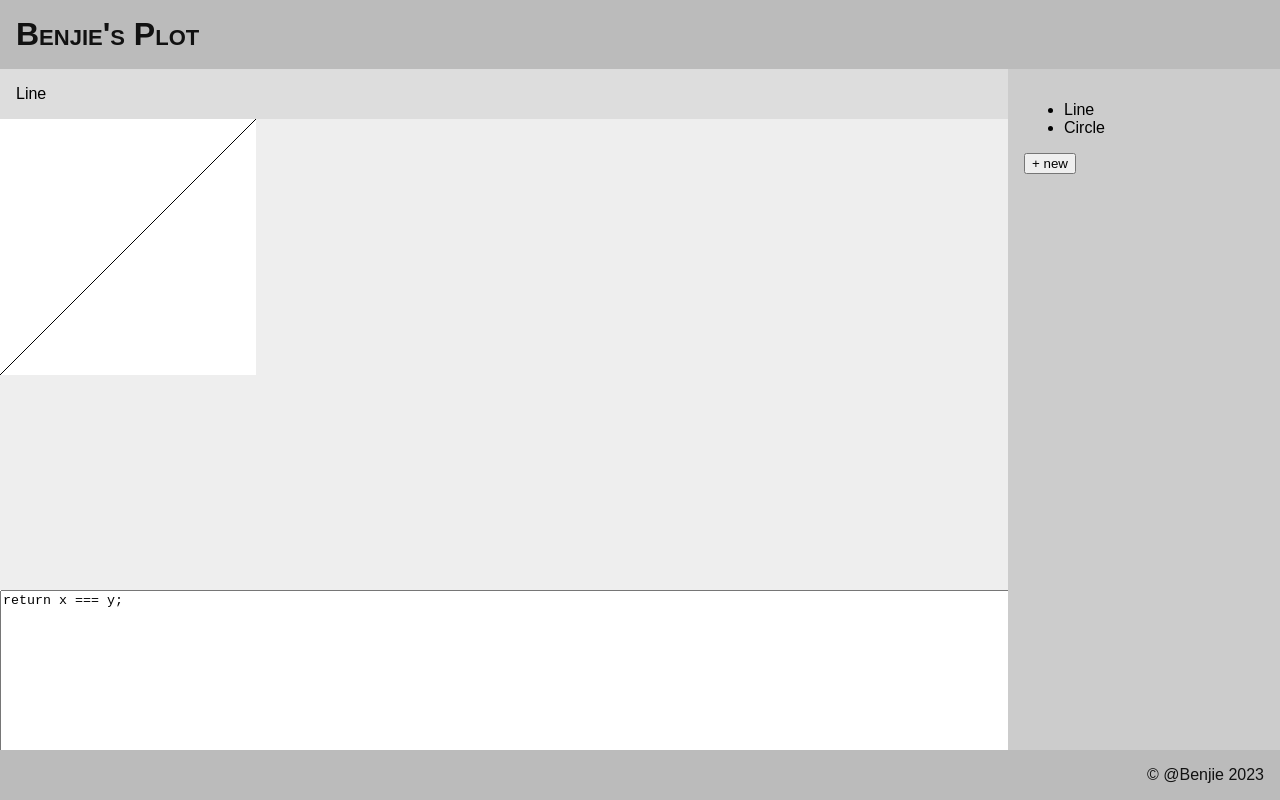
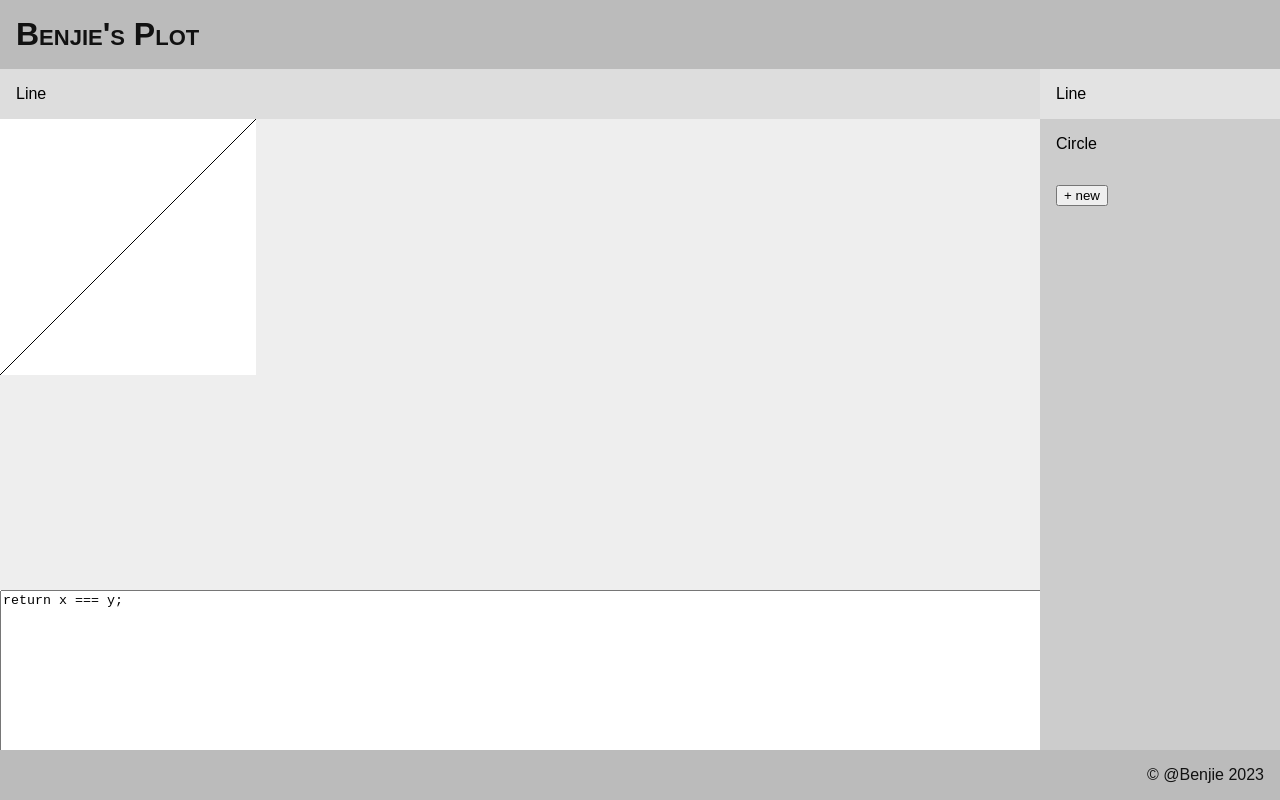
Before and after one commit to benjie/plot, a website: page index.html in a window 1280 px wide. Drawn offline with Linux system fonts and the light colour scheme.

Commit message:
Minor styling

```diff
--- a/script.js
+++ b/script.js
@@ -6,6 +6,7 @@ const canvasEl = document.getElementById("canvas");
 const codeEl = document.getElementById("code");
 const nameEl = document.getElementById("name");
 const errorTextEl = document.getElementById("errorText");
+const lis = [];
 
 let sketches;
 try {
@@ -40,6 +41,7 @@ for (let i = 0; i < sketches.length; i++) {
   li.innerText = sketch.name;
   li.onclick = () => loadSketch(i);
   sketchesEl.appendChild(li);
+  lis.push(li);
 }
 
 let currentSketchIndex = null;
@@ -113,9 +115,16 @@ function draw() {
 
 function loadSketch(sketchId) {
   save();
+  if (currentSketchIndex >= 0) {
+    const currentLi = lis[currentSketchIndex];
+    if (currentLi) {
+      currentLi.className = "";
+    }
+  }
   currentSketch = sketches[sketchId];
   if (currentSketch) {
     currentSketchIndex = sketchId;
+    lis[currentSketchIndex].className = "active";
     canvasEl.width = currentSketch.size;
     canvasEl.height = currentSketch.size;
     nameEl.innerText = currentSketch.name;
@@ -161,5 +170,6 @@ document.getElementById("new").addEventListener("click", () => {
   li.innerText = newSketch.name;
   li.onclick = () => loadSketch(index);
   sketchesEl.appendChild(li);
+  lis.push(li);
   loadSketch(index);
 });
--- a/styles.css
+++ b/styles.css
@@ -43,13 +43,20 @@ footer {
   padding: 1rem;
 }
 .sketchesContainer {
-  padding: 1rem;
   flex: 0 1 15rem;
   background-color: #ccc;
 }
-.sketchesContainer h1 {
-  padding-top: 0;
-  margin-top: 0;
+.sketchesContainer button {
+  margin: 1rem;
+}
+.sketchesContainer ul {
+  list-style: none;
+  margin: 0;
+  padding: 0;
+}
+.sketchesContainer li {
+  margin: 0;
+  padding: 1rem;
 }
 .left {
   flex: 1 0 0;
@@ -72,3 +79,6 @@ footer {
 .copyright {
   flex-grow: 0;
 }
+.active {
+  background-color: #e3e3e3;
+}
```
